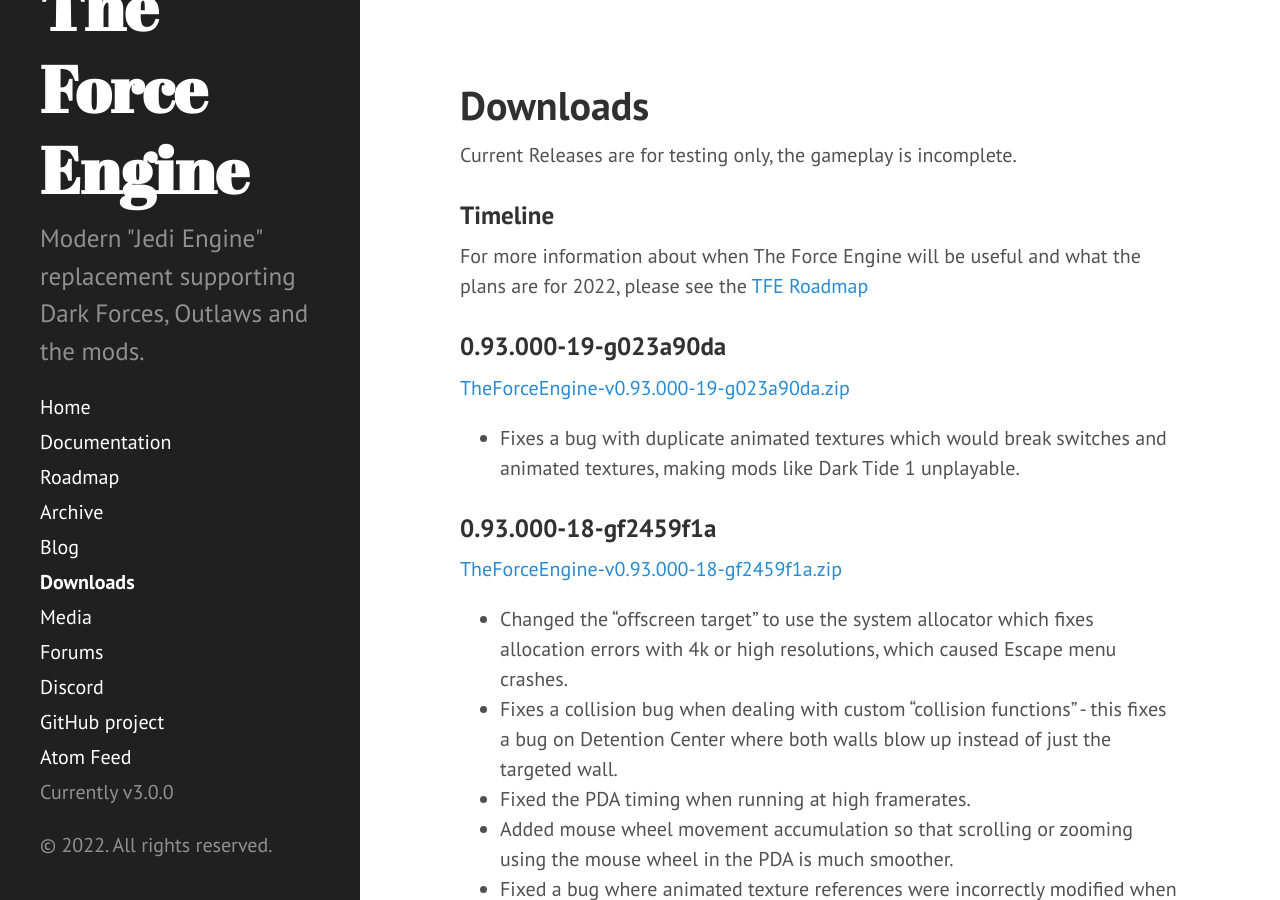
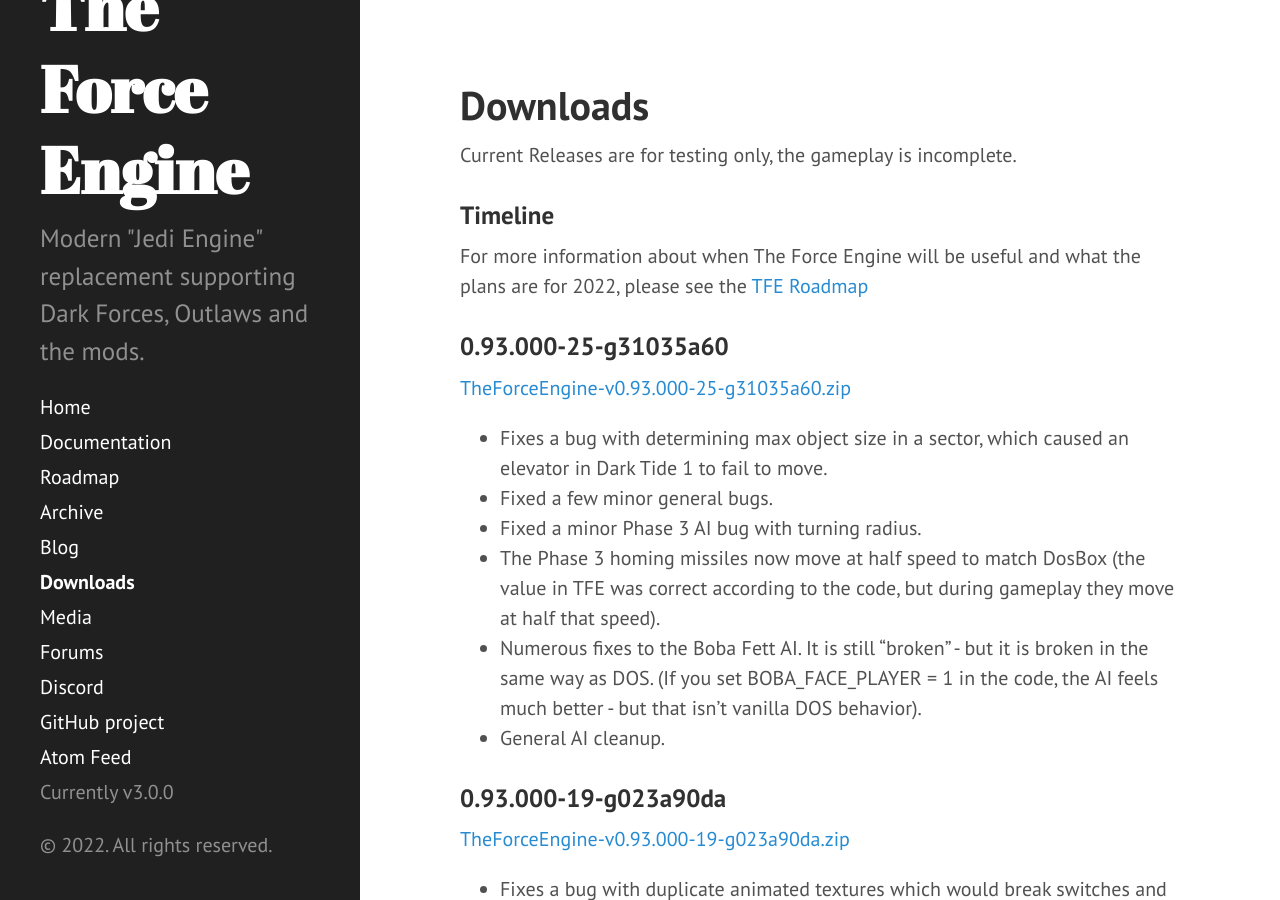
Before and after one commit to TheForceEngine/TheForceEngine.github.io, a Jekyll site: the page built from downloads.md, in a window 1280 px wide and 900 px high. Built offline with Jekyll 4.4.1, drawn with Linux system fonts in a browser that asks for light colours.

Commit message:
Update downloads.md

```diff
--- a/downloads.md
+++ b/downloads.md
@@ -7,6 +7,15 @@
 
 ### Timeline
 For more information about when The Force Engine will be useful and what the plans are for 2022, please see the [TFE Roadmap](Roadmap.md)
+
+### 0.93.000-25-g31035a60
+[TheForceEngine-v0.93.000-25-g31035a60.zip](archive/TheForceEngine-v0.93.000-25-g31035a60.zip) <br>
+* Fixes a bug with determining max object size in a sector, which caused an elevator in Dark Tide 1 to fail to move.
+* Fixed a few minor general bugs.
+* Fixed a minor Phase 3 AI bug with turning radius.
+* The Phase 3 homing missiles now move at half speed to match DosBox (the value in TFE was correct according to the code, but during gameplay they move at half that speed).
+* Numerous fixes to the Boba Fett AI. It is still "broken" - but it is broken in the same way as DOS. (If you set BOBA_FACE_PLAYER = 1 in the code, the AI feels much better - but that isn't vanilla DOS behavior).
+* General AI cleanup.
 
 ### 0.93.000-19-g023a90da
 [TheForceEngine-v0.93.000-19-g023a90da.zip](archive/TheForceEngine-v0.93.000-19-g023a90da.zip) <br>
```
